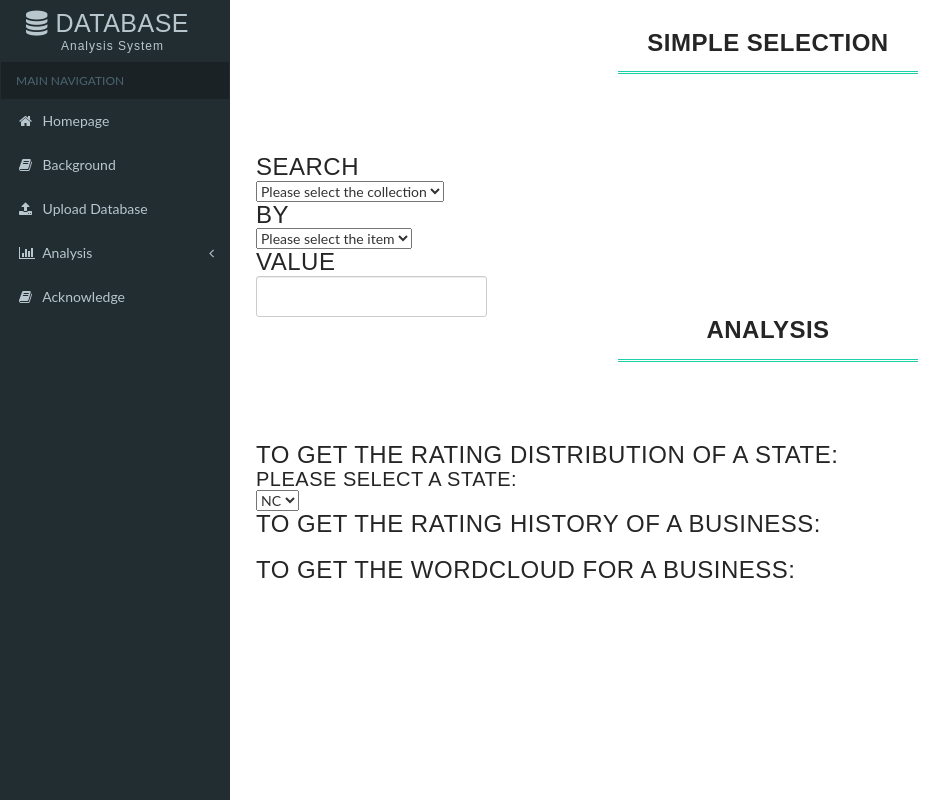
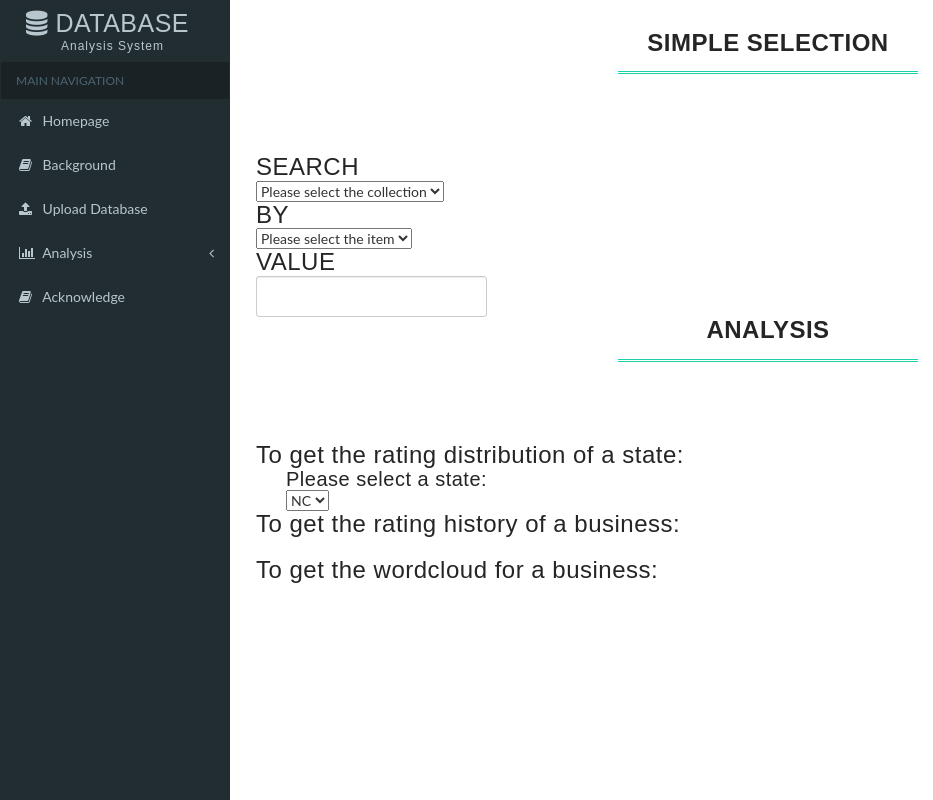
Before and after one commit to nancy0361/CS516_DataPipeline, a Flask app: page /analysis in a window 1280 px wide. Shown: the whole page, without its empty margins (0-933 px from the left). Run offline with Flask 2, Linux system fonts and the light colour scheme; parts of the project's set-up code (start-up, migrations or seed data) failed here and were passed over; some libraries are stand-ins or nearby versions.

Commit message:
update analysis html

```diff
--- a/web/templates/analysis.html
+++ b/web/templates/analysis.html
@@ -128,16 +128,16 @@
 			<h4 style="color: #252525;font-size: 24px;">Analysis</h4>
 			<hr>
         </div>
-        <h4>To get the rating distribution of a state:</h4>
-        <h5>Please select a state:</h5>
-        <select id=state>
+        <h4 style="text-transform:none;">To get the rating distribution of a state:</h4>
+        <h5 style="text-transform:none; margin-left: 30px;">Please select a state:</h5>
+        <select id=state style="margin-left: 30px;">
             <option>NC</option>
             <option>LA</option>
         </select>
         <br/>
-        <h4>To get the rating history of a business:</h4>
+        <h4 style="text-transform:none;">To get the rating history of a business:</h4>
         <br/>
-        <h4>To get the wordcloud for a business:</h4>
+        <h4 style="text-transform:none;">To get the wordcloud for a business:</h4>
         <br/>
     </div>
 </body>
```
